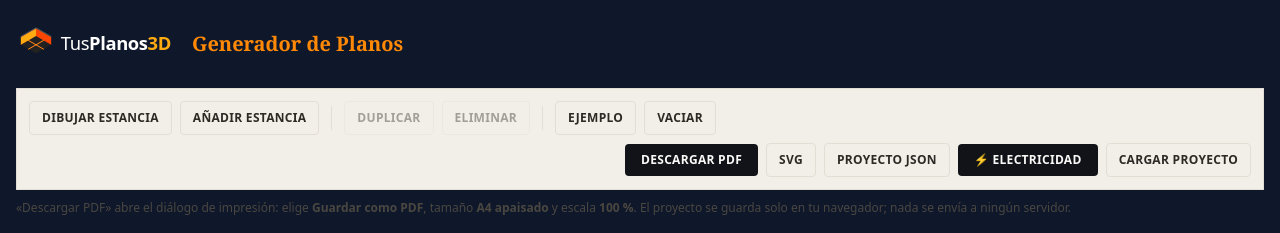
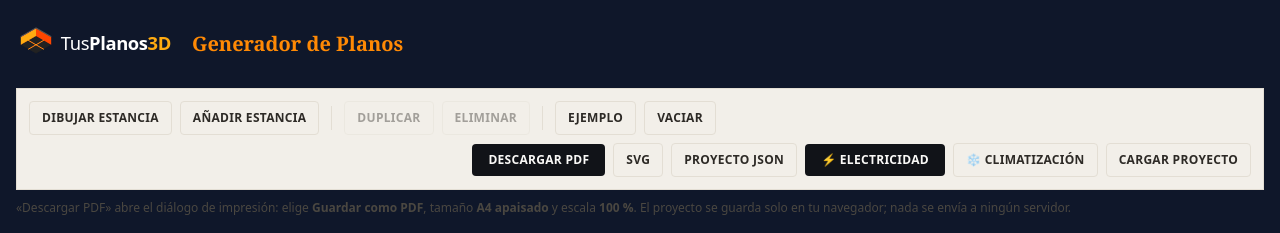
Before and after one commit to montyxace-sys/pnanos3d, a Next.js app: page / in a window 1280 px wide. Shown: the top 233 px of the page. Built offline with nearby package versions, Linux system fonts and the light colour scheme; no server answers.

Commit message:
feat: add climatizacion link button in plan editor toolbar

```diff
--- a/src/components/plano/PlanEditor.tsx
+++ b/src/components/plano/PlanEditor.tsx
@@ -553,6 +553,9 @@ export default function PlanEditor() {
           <button type="button" onClick={() => { const b = window.location.pathname.startsWith("/pnanos3d") ? "/pnanos3d" : ""; window.location.assign(b + "/electricidad/"); }} className={btnPrimary}>
             ⚡ Electricidad
           </button>
+          <button type="button" onClick={() => { const b = window.location.pathname.startsWith("/pnanos3d") ? "/pnanos3d" : ""; window.location.assign(b + "/climatizacion/"); }} className={btn}>
+            ❄️ Climatización
+          </button>
           <label className={`${btn} cursor-pointer`}>
             Cargar proyecto
             <input
```
